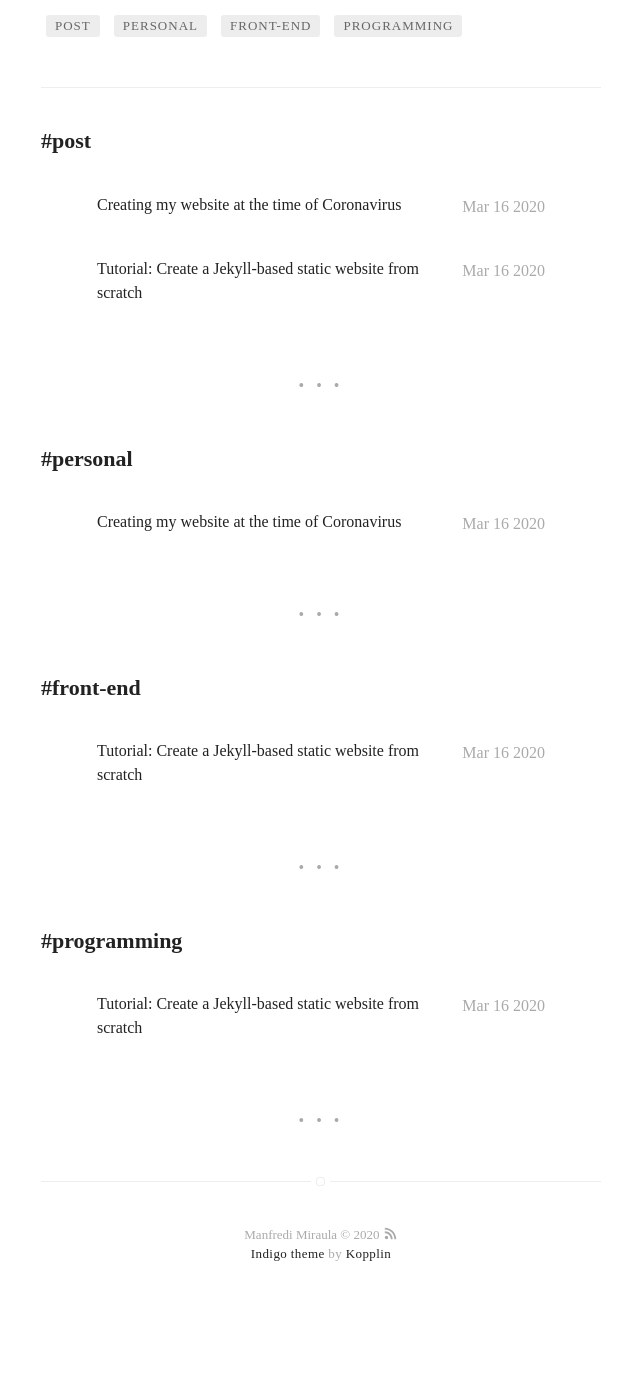
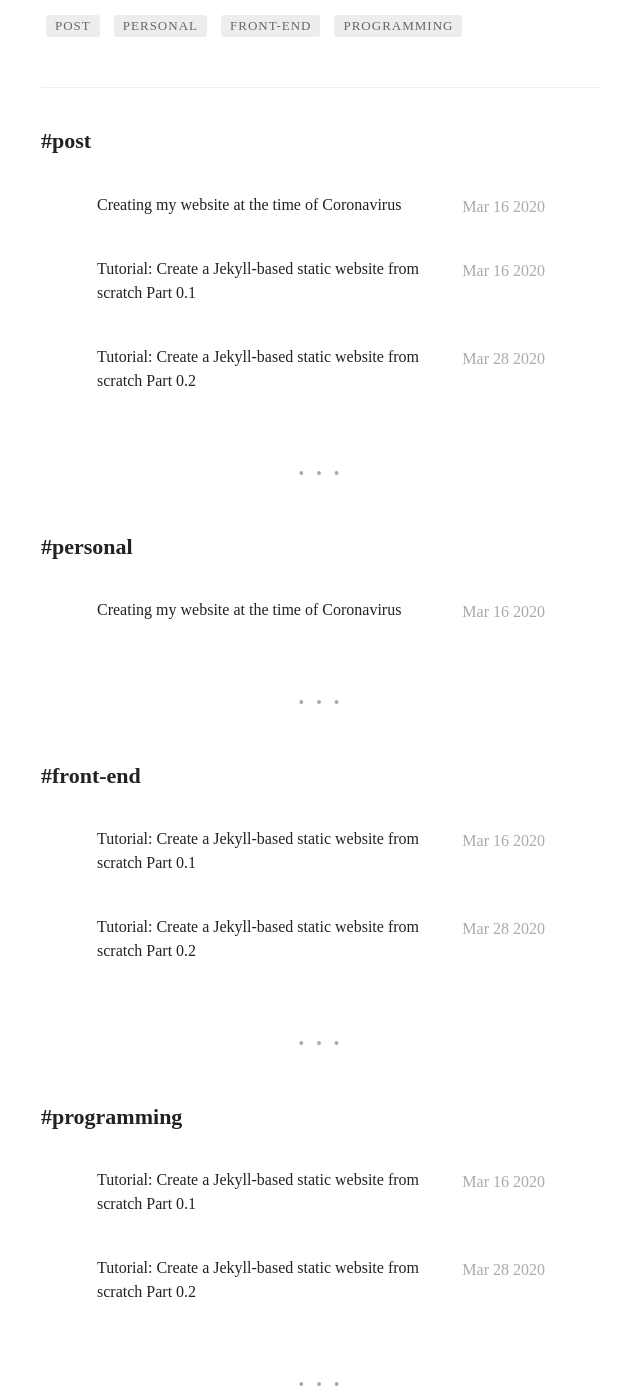
Before and after one commit to manfredimiraula/manfredimiraula.github.io, a Jekyll site: the page built from tags.html, in a window 1280 px wide and 1400 px high, scrolled down 569 px. Shown: the whole window, without its empty margins (319-959 px from the left). Built offline with Jekyll 4.4.1, drawn with Linux system fonts in a browser that asks for light colours; some web fonts are replaced; before the commit the page ends 1895 px from its top, so only the background shows below that; some of the changed lines change nothing that is shown.

Commit message:
jekyll tutorial, hompeage, to be completed

````diff
--- a/_posts/2020-03-18-tutorial-create-a-jekyll-website-v0.1.md
+++ b/_posts/2020-03-18-tutorial-create-a-jekyll-website-v0.1.md
@@ -1,5 +1,5 @@
 ---
-title: "Tutorial: Create a Jekyll-based static website from scratch"
+title: "Tutorial: Create a Jekyll-based static website from scratch Part 0.1"
 layout: post
 date: 2020-03-16 09:45
 image: /assets/images/jekyll.jpg
--- /dev/null
+++ b/_posts/2020-03-28-tutorial-create-a-jekyll-website-v0.1.2.md
@@ -0,0 +1,191 @@
+---
+title: "Tutorial: Create a Jekyll-based static website from scratch Part 0.2"
+layout: post
+date: 2020-03-28 09:45
+image: /assets/images/jekyll.jpg
+headerImage: true
+tag:
+- post
+- front-end
+- programming
+# - elements
+star: false
+category: blog
+author: manfredimiraula
+description: Tutorial, how to build a website using Jekyll from scratch, pt.2
+---
+
+In this new post we will look at our homepage, to start designing it.
+
+In the first post I will cover the following content:
+
+1. Design 101...
+1.
+
+#### I'm not a designer...
+Yep, feel free to disagree with what I'm about to say! I'm learning the ropes of everything here, so if you have additional suggestions or better ways to do thingds, please let me know, use this Comment section!
+
+## Design 101
+
+I always find very useful to have a structure in my head for whatever project I'm trying to do. It works for me because having a structure, remove the fear of being blocked and not knowing where to start. What I generally do is scribble down a checklist or diagram about the initial steps I believe are needed to start.
+
+The initial steps don't need to be the correct ones!
+
+As you progress in your project, you may realize that the steps you took are not correct or should be modified. This is fine and actually part of the mastering process. Don't be afraid to start, define an MVP (Minimum Viable Product) and stick to it. You are always able to modify your project (... in most cases :) )
+
+If you need some inspiration, you can find a number of jekyll theme templates [here][1].
+
+## Template and fallbacks
+Before starting designing all the details of our homepage and website, it's best to generate some default options that we will use throughout the website.
+
+I imagined this step as when I generate Python functions. The purpose of the functions is to be modular so that you can use them many times in your code while keeping the script clean. We will do the same here by creating the following folders and files:
+
+
+1. my_website
+    1.  my_website_name
+        1. _layouts *create this folder*
+            1. ```default.html``` *store default page layouts*
+        1. _includes *create this folder*
+            1. ```head.html``` *store all the metas*
+            1. ```js-link.html``` *store all the JavaScript functions*
+        1. assets
+            1. css
+                1. ```styles.sass```
+            1. images
+            1. js
+                1. functions.js *contains our JavaScript functions*
+        1. _sass
+            1. global *store global functions*
+                1. ```dir-global.sass``` *store all the files to allow  import*
+            1. modules *store small functions*
+                1. ```dir-modules.sass```
+            1. sections *store layout-section functions*
+                1. ```dir-sections.sass```
+                1. ```index.sass```
+            1. ```main.sass```
+
+Something we are going to use later on is something called [JQuery][2]. Head there and download the latest version (if the download doesn't start automatically, right-click to save as... ). Store the file under ```/assets/js```.
+
+## _layouts
+### Defaults.html
+Let's edit now the files we created, starting with ```default.html``` so that we don't need to modify all the pages we will create.
+
+Add some basic html lines:
+
+``` html
+<!--Specify the Doc type as well as some minimal html structure-->
+<!DOCTYPE html>
+<html>
+    <head>
+        <!--Import config from the head.html file-->
+        {% include head.html %}
+    </head>
+    <body>
+        {{ content }}
+        <!--Import js functions-->
+        {% include js-link.html %}
+    </body>
+</html>
+```
+## _includes
+### head.html
+Moving to ```head.html```, let's add the followings:
+
+```html
+<!--The charset attribute specifies the character encoding for the HTML document.-->
+<meta charset="utf-8">
+<!--Here we specify some compatibility settings for the user browser-->
+<meta content="IE-edge, chrome=1" http-equiv="X-UA-Compatable">
+<!--Set the viewable frame for the end user-->
+<meta name="viewport" content="width=device-width, initial-scale=1">
+<!--This will allow us to use the variable {{ site.description }} to import the description we added in our config.yaml file-->
+<meta name="description" content="{{ site.description }}">
+<!--This will allow us to use the variable {{ site.title }} to import the title we added in our config.yaml file-->
+<title>{{ site.title  }}</title>
+<!--Setting the path to the icon file that we will use to label our website-->
+<link rel="icon" type="image/x-icon" href="{{ site.baseurl }}/favicon.ico">
+<!--Here we are setting our stylesheet with some css files. -->
+<link rel="stylesheet" type="text/css" href="{{ site.baseurl }}/assets/css/styles.sass">
+```
+
+I have stored two images. The icon that I want to use for my avatar and the hero for the Homepage. As a suggestion, if you can use ```.jpg``` files to avoid slowliness due to big images to be loaded.
+
+![Avatar](/assets/images/face.jpeg)*My face...*
+
+![Hero](/assets/images/palermo_about_header.jpg)*Hero*
+
+### js-link.html
+This file will contain a bunch of JavaScript functions that we are going to use. We will exploit JQuery, that should now be stored in the ```asstes/js``` folder. Here, add some lines:
+
+``` html
+<!--here we want to add the file name of the jquery file you downloaded previously. At the time of writing, the jquery version I'm using is jquery-3.4.1.min.js-->
+<script type="tex/javascript" src="{{ site.baseurl }}/assets/js/jquery-3.4.1.min.js"></script>
+<!--add the link to the custom js functions-->
+<script type="tex/javascript" src="{{ site.baseurl }}/assets/js/functions.js"></script>
+
+```
+## assets
+### css
+We have only one file here, ```style.sass``` that will contain all our sass functions. Add the followings to import all the functions we will add to the ```main.sass``` file:
+``` css
+@import 'main'
+```
+## _sass
+### /main.sass
+We initially work on the ```_sass/main.sass``` file to import all the main directories from global, modules and sections. In ```main.sass```, add:
+
+``` scss
+@import 'global/dir-global'
+@import 'modules/dir-modules'
+@import 'sections/dir-sections'
+```
+### sections/dir-sections.sass
+Add the following:
+``` css
+@import 'index'
+```
+
+### sections/index.sass
+``` scss
+// header
+header.header-main
+    position: relative
+    z-index: 1
+    // the lines below are going to set the layout for the content in the header (Guide: https://sass-lang.com/guide)
+    display: flex
+    flex-direction: column
+    align-items:  center
+    justify-content: center
+    width: 100%
+    height: 500px
+    background:
+    // we are going to grab the image directly in the index.html file
+        size: cover
+        position: center center
+        repeat: no-repeat
+```
+
+## Index.html
+Once we save the changes we added, we want to modify the previous ```index.html``` file we created previously. This will allow all the changes to propagate fully to the wesbite.
+
+Add the following lines:
+``` html
+---
+layout: default
+---
+<header class="header-main" style="background-image:url('{{ site.baseurl }}/assets/images/palermo_about_header.jpg')">
+    <!--we want to overlay our image for the header-->
+    <div class="overlay-light"></div>
+    <div class="home-title">
+        <h1>{{ site.title}}</h1>
+        <h3>Pythonista!</h3>
+    </div>
+    <!--here we link the avatar to our bio, so that if someone clicks our avatar it will be redirected to the Bio description-->
+    <a href="#blurb" class="home-avatar"></a>
+</header>
+```
+
+We can start modifying the Home page now!
+
+[1]: http://jekyllthemes.org/
+[2]: https://jquery.com/
````
Also changed, not shown: 1 other file.
